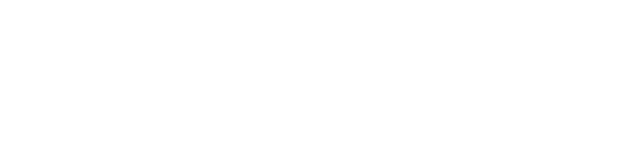
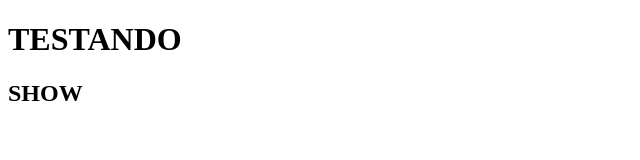
Before and after one commit to marirecco/git-teste, a website: page index.html in a window 1280 px wide. Shown: the whole page, without its empty margins (0-640 px from the left). Drawn offline with Linux system fonts and the light colour scheme.

Commit message:
segunda versão

```diff
--- a/index.html
+++ b/index.html
@@ -5,6 +5,7 @@
     <title>primeira versão</title>
 </head>
 <body>
-    <!-- Conteúdo -->
+    <h1> TESTANDO </h1>
+    <h2> SHOW </h2>
 </body>
 </html>
```
Also changed, not shown: package.json (+8 -3 lines), 2 other files.
